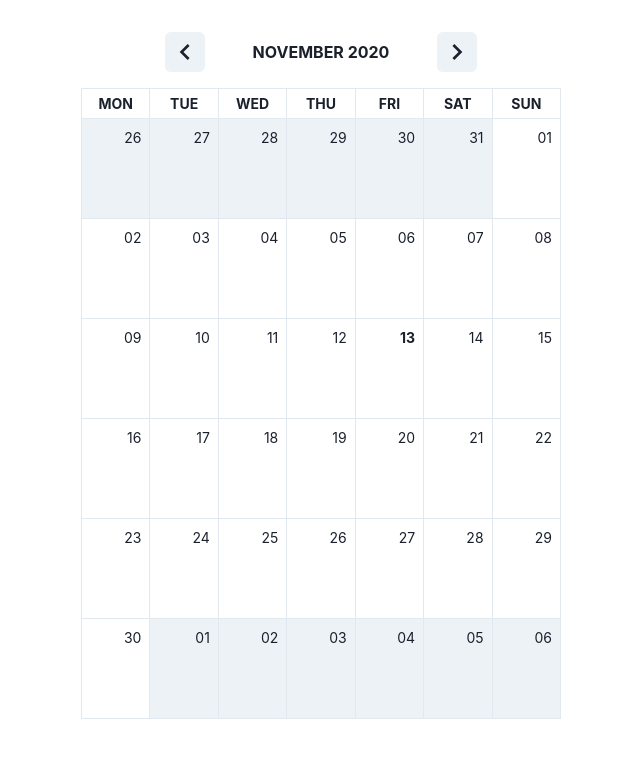
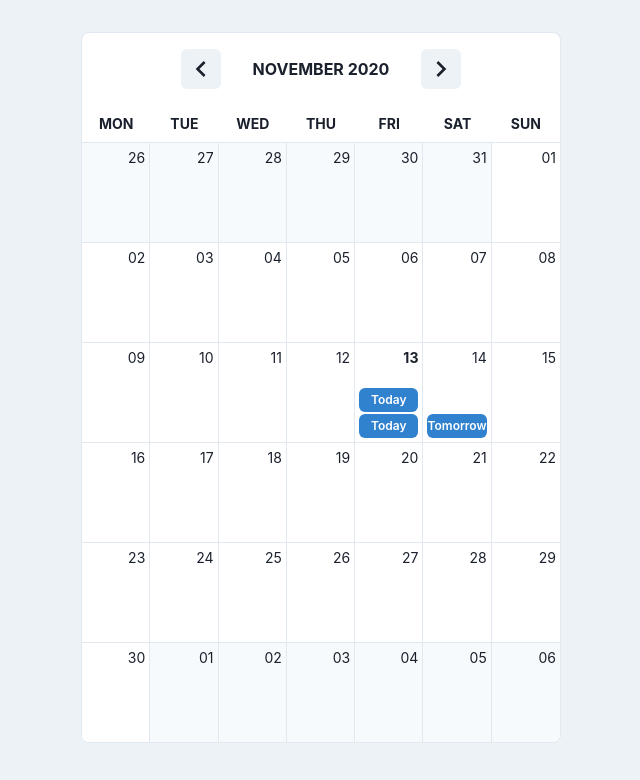
Before and after one commit to stuart-williams/use-calendar, a Next.js app: page / in a window 1280 px wide. Shown: the top 780 px of the page, without its empty margins (319-959 px from the left). Built offline with nearby package versions, Linux system fonts and the light colour scheme.

Commit message:
add some events to example

```diff
--- a/pages/_app.tsx
+++ b/pages/_app.tsx
@@ -2,9 +2,10 @@ import { ChakraProvider } from "@chakra-ui/react";
 import { NextPage } from "next";
 import { AppProps } from "next/app";
 import React from "react";
+import theme from "theme";
 
 const App: NextPage<AppProps> = ({ Component, pageProps }) => (
-  <ChakraProvider>
+  <ChakraProvider theme={theme}>
     <Component {...pageProps} />
   </ChakraProvider>
 );
--- a/pages/index.tsx
+++ b/pages/index.tsx
@@ -1,5 +1,7 @@
 import { ChevronLeftIcon, ChevronRightIcon } from "@chakra-ui/icons";
 import {
+  Box,
+  Button,
   Container,
   Flex,
   IconButton,
@@ -7,8 +9,10 @@ import {
   Text,
 } from "@chakra-ui/react";
 import DateFnsAdapter from "@date-io/date-fns";
+import addDays from "date-fns/addDays";
 import addMonths from "date-fns/addMonths";
 import format from "date-fns/format";
+import isSameDay from "date-fns/isSameDay";
 import isValid from "date-fns/isValid";
 import enGB from "date-fns/locale/en-GB";
 import enUS from "date-fns/locale/en-US";
@@ -23,6 +27,21 @@ const locales = {
   "en-US": enUS,
   es,
 };
+
+const events = [
+  {
+    title: "Today",
+    start: new Date(),
+  },
+  {
+    title: "Today",
+    start: new Date(),
+  },
+  {
+    title: "Tomorrow",
+    start: addDays(new Date(), 1),
+  },
+];
 
 interface Props {
   d: string;
@@ -48,7 +67,8 @@ const Calendar: NextPage<Props> = ({ d }) => {
   };
 
   return (
-    <Container maxW="lg" py={4}>
+    <Container maxW="lg" py={8}>
+      <Box bg="white" overflow="hidden" borderRadius="lg" borderWidth="1px">
         <Flex alignItems="center" justifyContent="center" py={4}>
           <IconButton
             aria-label="Prev"
@@ -56,9 +76,8 @@ const Calendar: NextPage<Props> = ({ d }) => {
             onClick={handlePrevClick}
           />
           <Text
+            width="200px"
             fontWeight="bold"
-          mx={4}
-          width="200px"
             textAlign="center"
             textTransform="uppercase"
           >
@@ -70,40 +89,47 @@ const Calendar: NextPage<Props> = ({ d }) => {
             onClick={handleNextClick}
           />
         </Flex>
-      <SimpleGrid
-        columns={7}
-        borderTopWidth="1px"
-        borderBottomWidth="1px"
-        borderRightWidth="1px"
-      >
+        <SimpleGrid columns={7}>
           {calendar.weekdays.map(({ weekdayShort }, i) => (
-          <Flex key={i} justifyContent="center" p={1} borderLeftWidth="1px">
+            <Flex key={i} justifyContent="center" p={2}>
               <Text fontSize="sm" fontWeight="bold" textTransform="uppercase">
                 {weekdayShort}
               </Text>
             </Flex>
           ))}
-        {calendar.days.map(({ dayOfMonth, isOutsideMonth, isToday }, i) => (
+          {calendar.days.map((day, i) => (
             <Flex
               key={i}
-            position="relative"
+              p={1}
               minHeight="100px"
-            borderLeftWidth="1px"
+              flexDirection="column"
+              bg={day.isOutsideMonth ? "gray.50" : "white"}
+              borderColor="gray.200"
               borderTopWidth="1px"
-            bg={isOutsideMonth ? "gray.100" : "white"}
+              borderRightWidth={(i + 1) % 7 === 0 ? "0px" : "1px"}
             >
               <Text
-              position="absolute"
+                flex={1}
+                width="100%"
                 fontSize="sm"
-              fontWeight={isToday ? "bold" : "normal"}
-              top={2}
-              right={2}
+                textAlign="right"
+                fontWeight={day.isToday ? "bold" : "normal"}
               >
-              {dayOfMonth}
+                {day.dayOfMonth}
               </Text>
+              {events
+                .filter((ev) => isSameDay(ev.start, day.date))
+                .map((ev) => (
+                  <Box>
+                    <Button size="xs" colorScheme="blue" isFullWidth>
+                      {ev.title}
+                    </Button>
+                  </Box>
+                ))}
             </Flex>
           ))}
         </SimpleGrid>
+      </Box>
     </Container>
   );
 };
--- /dev/null
+++ b/theme.ts
@@ -0,0 +1,11 @@
+import { extendTheme } from "@chakra-ui/react";
+
+export default extendTheme({
+  styles: {
+    global: {
+      body: {
+        bg: "gray.100",
+      },
+    },
+  },
+});
```
Lines whose indentation alone changed are shown as unchanged.
